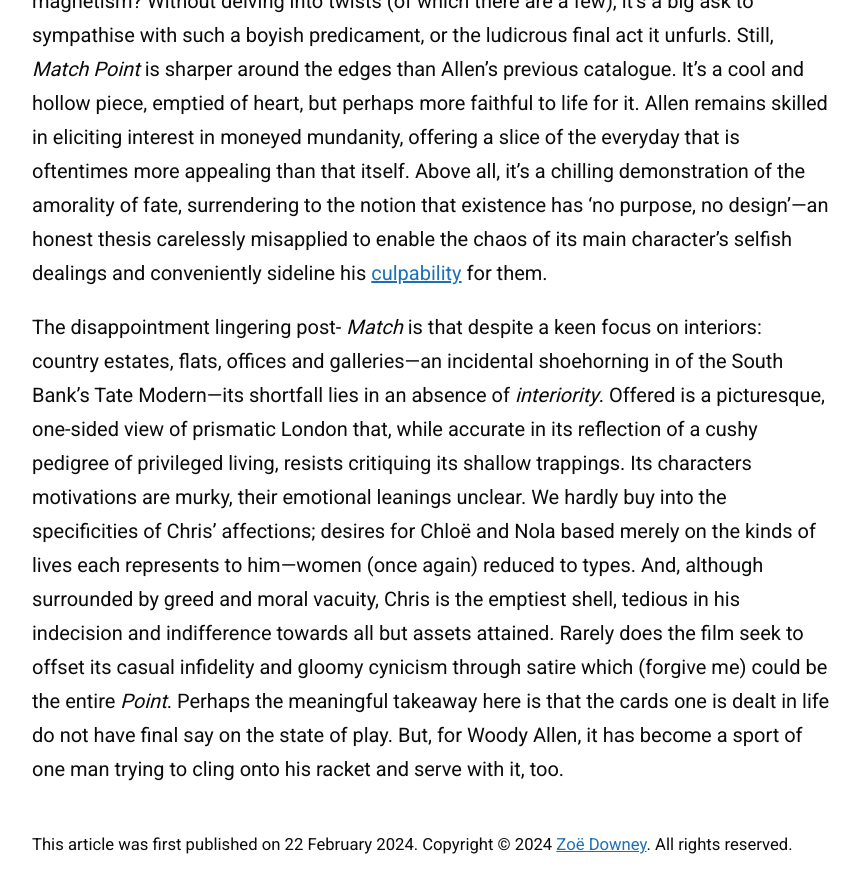
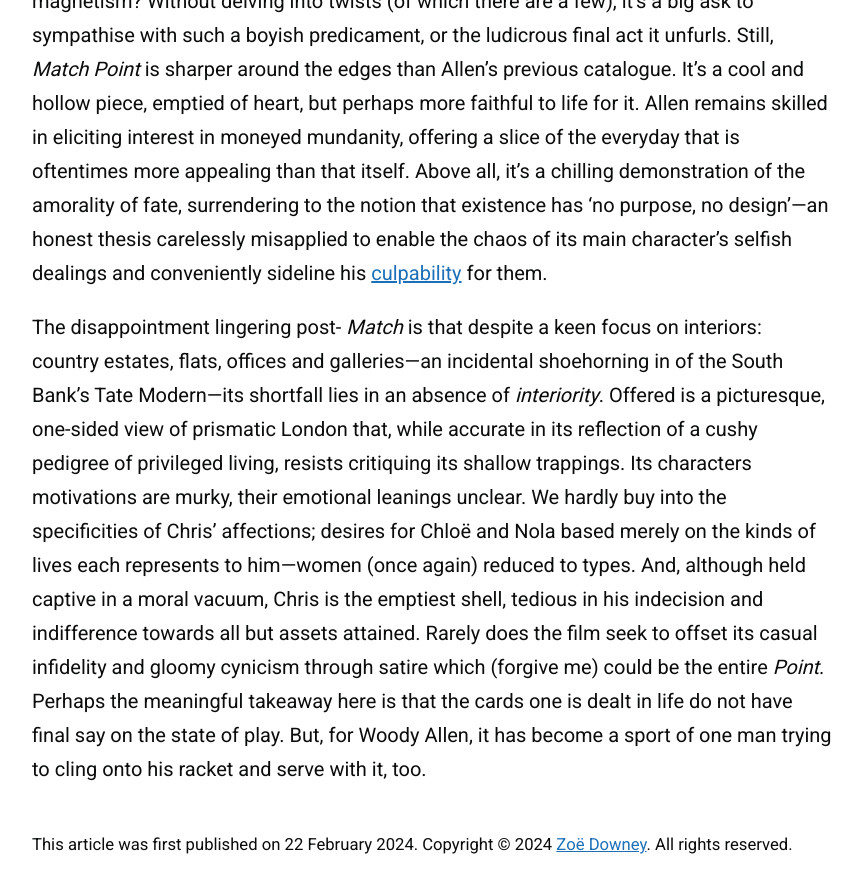
Before and after one commit to zoeurl/zoedowney.github.io, a Jekyll site: the page built from _posts/2024-2-22-match-point.md, in a window 1280 px wide and 900 px high, scrolled down 2898 px. Shown: the top 893 px of the window, without its empty margins (208-1070 px from the left). Built offline with Jekyll 4.4.1, drawn with Linux system fonts in a browser that asks for light colours.

Commit message:
Update 2024-2-22-match-point.md

```diff
--- a/_posts/2024-2-22-match-point.md
+++ b/_posts/2024-2-22-match-point.md
@@ -23,4 +23,4 @@
 
 It is on this essential, but tiresome, male conflict that _Match Point_ rests: does our protagonist choose wealth, standing and security tethered to a lukewarm coupling, or sacrifice it all for a less fortunate woman who tempts him via her sirenesque, sexual magnetism? Without delving into twists (of which there are a few), it's a big ask to sympathise with such a boyish predicament, or the ludicrous final act it unfurls. Still, _Match Point_ is sharper around the edges than Allen’s previous catalogue. It’s a cool and hollow piece, emptied of heart, but perhaps more faithful to life for it. Allen remains skilled in eliciting interest in moneyed mundanity, offering a slice of the everyday that is oftentimes more appealing than that itself. Above all, it’s a chilling demonstration of the amorality of fate, surrendering to the notion that existence has ‘no purpose, no design’—an honest thesis carelessly misapplied to enable the chaos of its main character’s selfish dealings and conveniently sideline his [culpability](https://www.theguardian.com/film/2023/sep/08/woody-allen-venice-applause-metoo) for them.
 
-The disappointment lingering post- _Match_ is that despite a keen focus on interiors: country estates, flats, offices and galleries—an incidental shoehorning in of the South Bank’s Tate Modern—its shortfall lies in an absence of _interiority_. Offered is a picturesque, one-sided view of prismatic London that, while accurate in its reflection of a cushy pedigree of privileged living, resists critiquing its shallow trappings. Its characters motivations are murky, their emotional leanings unclear. We hardly buy into the specificities of Chris’ affections; desires for Chloë and Nola based merely on the kinds of lives each represents to him—women (once again) reduced to types. And, although surrounded by greed and moral vacuity, Chris is the emptiest shell, tedious in his indecision and indifference towards all but assets attained. Rarely does the film seek to offset its casual infidelity and gloomy cynicism through satire which (forgive me) could be the entire _Point_. Perhaps the meaningful takeaway here is that the cards one is dealt in life do not have final say on the state of play. But, for Woody Allen, it has become a sport of one man trying to cling onto his racket and serve with it, too.
+The disappointment lingering post- _Match_ is that despite a keen focus on interiors: country estates, flats, offices and galleries—an incidental shoehorning in of the South Bank’s Tate Modern—its shortfall lies in an absence of _interiority_. Offered is a picturesque, one-sided view of prismatic London that, while accurate in its reflection of a cushy pedigree of privileged living, resists critiquing its shallow trappings. Its characters motivations are murky, their emotional leanings unclear. We hardly buy into the specificities of Chris’ affections; desires for Chloë and Nola based merely on the kinds of lives each represents to him—women (once again) reduced to types. And, although held captive in a moral vacuum, Chris is the emptiest shell, tedious in his indecision and indifference towards all but assets attained. Rarely does the film seek to offset its casual infidelity and gloomy cynicism through satire which (forgive me) could be the entire _Point_. Perhaps the meaningful takeaway here is that the cards one is dealt in life do not have final say on the state of play. But, for Woody Allen, it has become a sport of one man trying to cling onto his racket and serve with it, too.
```
